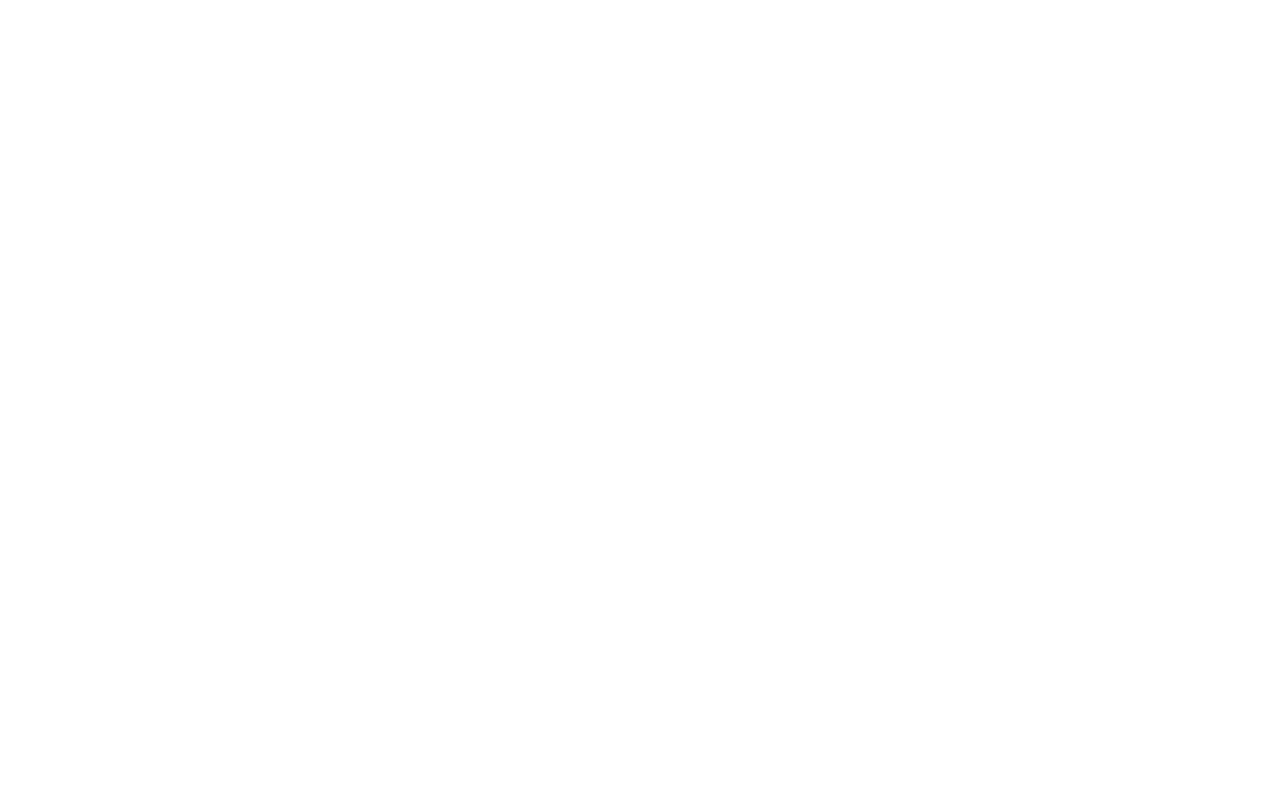
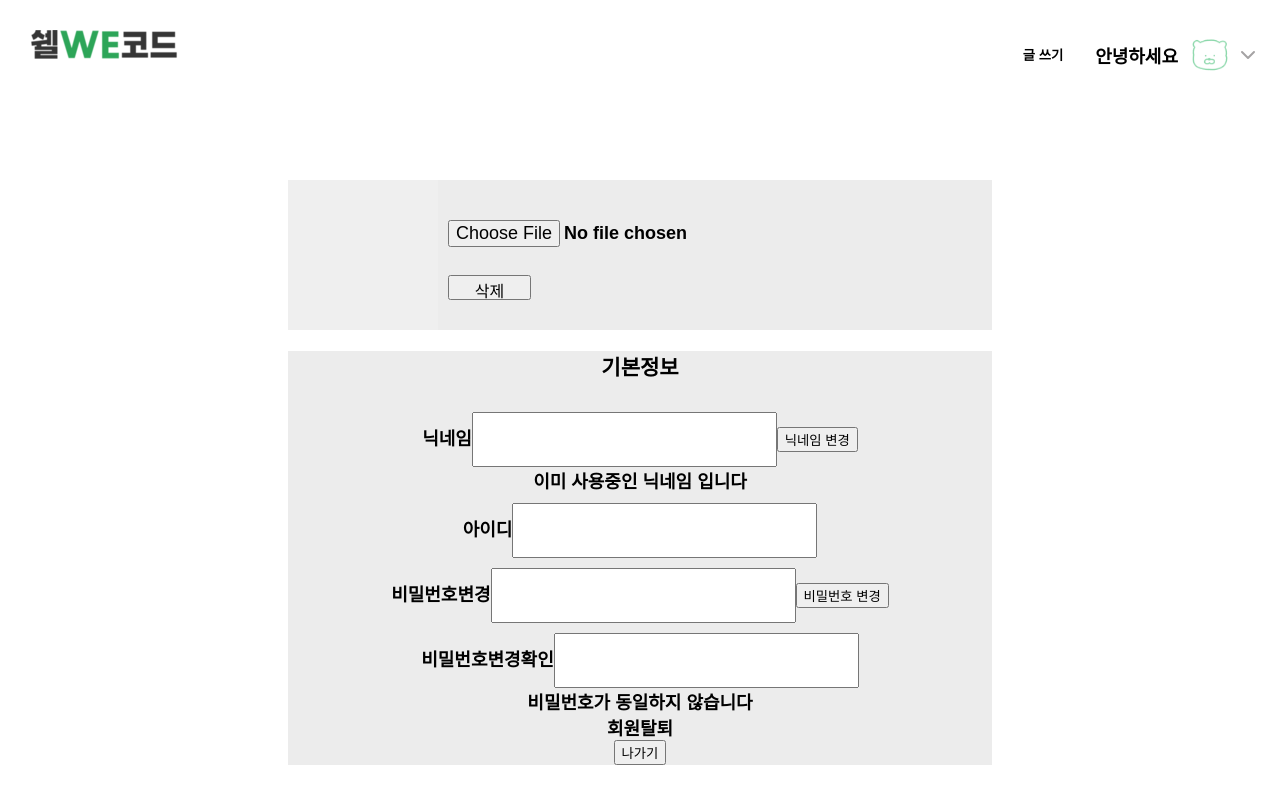
Before and after one commit to codestates/ShallWeCode, a React (Create React App) app in the folder client/: page /Setting in a window 1280 px wide. Built offline with nearby package versions, Linux system fonts and the light colour scheme.

Commit message:
Feat: 설정 페이지 추가
* 설정페이지 기본 구성/ css

```diff
--- a/client/src/App.css
+++ b/client/src/App.css
@@ -1,4 +1,4 @@
-.App {
+/* .App {
   text-align: center;
 }
 
@@ -35,4 +35,4 @@
   to {
     transform: rotate(360deg);
   }
-}
+} */
--- a/client/src/App.js
+++ b/client/src/App.js
@@ -7,6 +7,7 @@
 import Main from './page/main/Main';
 import Login from './page/login/Login';
 import SignUp from './page/signUp/SignUp';
+import Setting from './page/setting/Setting';
 
 function App() {
   return (
@@ -20,6 +21,9 @@
         <Route path="/SignUp">
           <SignUp />
         </Route>
+        <Route path="/Setting">
+          <Setting />
+        </Route>
     </BrowserRouter>
   );
 }
--- a/client/src/component/banner/Banner.js
+++ b/client/src/component/banner/Banner.js
@@ -5,8 +5,8 @@
   return (
     <section className="banner">
       <div className="banner_comment">
-        <div>프로젝트를 함께 한 팀원이 마음에 안드셨던 경험이 있으신가요?</div>
-        <div>개발자들을 위한 Shall We Code에서 마음에 드는 팀원을 구해보세요!</div>
+        <div>좋은 팀원을 찾는다면 먼저 포트폴리오를 확인해보세요.</div>
+        <div>검증된 팀원과 함께, 성공적인 프로젝트 Shall We Code~</div>
       </div>
 
       <div className="bannerImg">
--- a/client/src/page/setting/Setting.css
+++ b/client/src/page/setting/Setting.css
@@ -0,0 +1,10 @@
+.basicSize{
+
+  width: 55%;
+  height: 100%;
+  background-color: #ECECEC;
+  text-align: center;
+  margin: 0 auto;
+  font-size: 18px;
+  font-weight: bold;
+}
--- a/client/src/page/setting/Setting.js
+++ b/client/src/page/setting/Setting.js
@@ -9,6 +9,42 @@
     <div>
       <Navbar />
       <Profile />
+      <div className="basicSize" >
+
+        <form>
+          <h3>기본정보</h3>
+          <div >
+            <label>닉네임</label>
+            <input type='email' />
+            <button>닉네임 변경</button>
+          </div>
+          <div>이미 사용중인 닉네임 입니다</div>
+
+
+          <div>
+            <label>아이디</label>
+            <input type='password' />
+          </div>
+
+        </form>
+
+
+        <form>
+          <div>
+            <label>비밀번호변경</label>
+            <input type='email' />
+            <button>비밀번호 변경</button>
+          </div>
+
+          <div>
+            <label>비밀번호변경확인</label>
+            <input type='password' />
+          </div>
+          <div>비밀번호가 동일하지 않습니다</div>
+        </form>
+      <div>회원탈퇴</div>
+      <button>나가기</button>
+      </div>
     </div>
   );
 }
```
